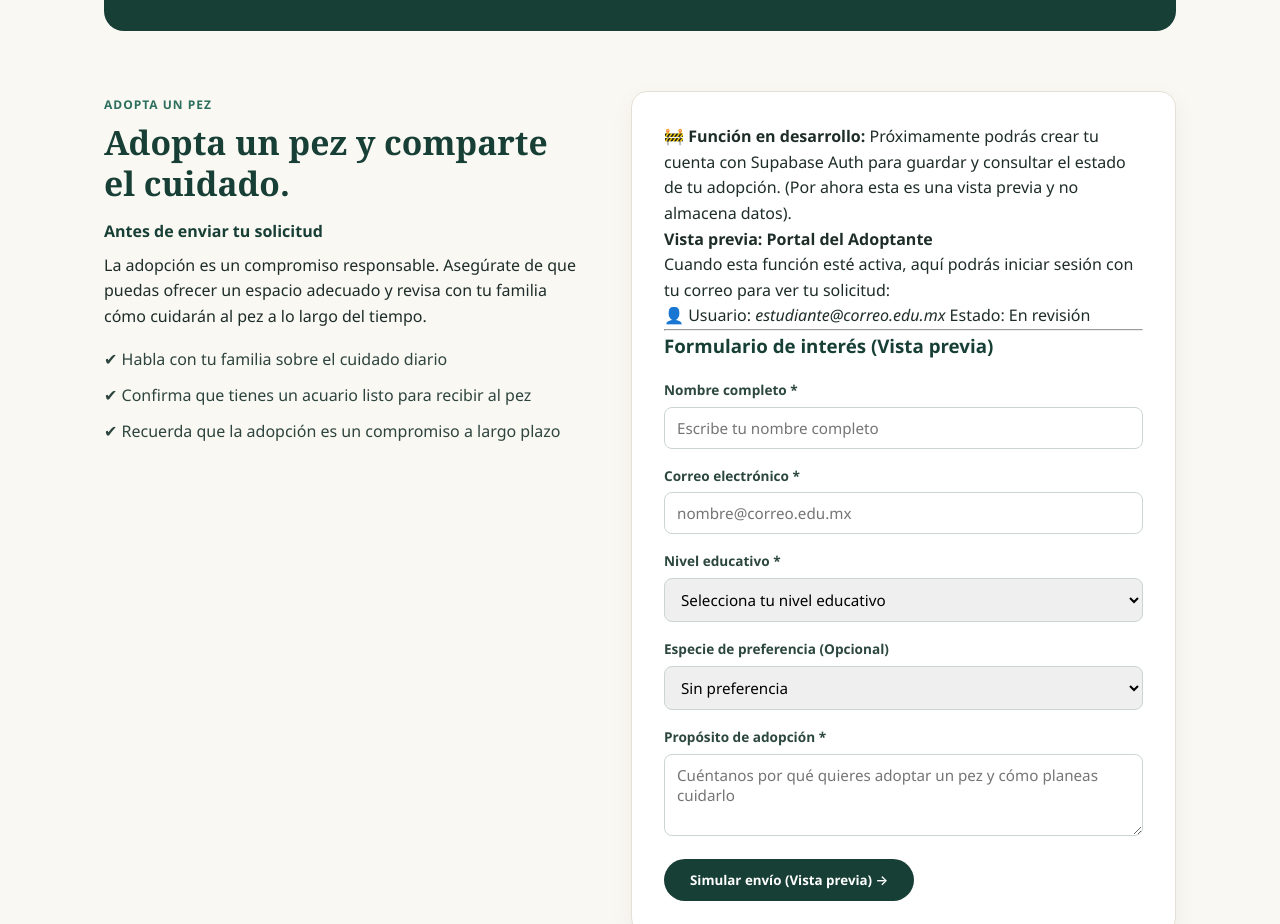
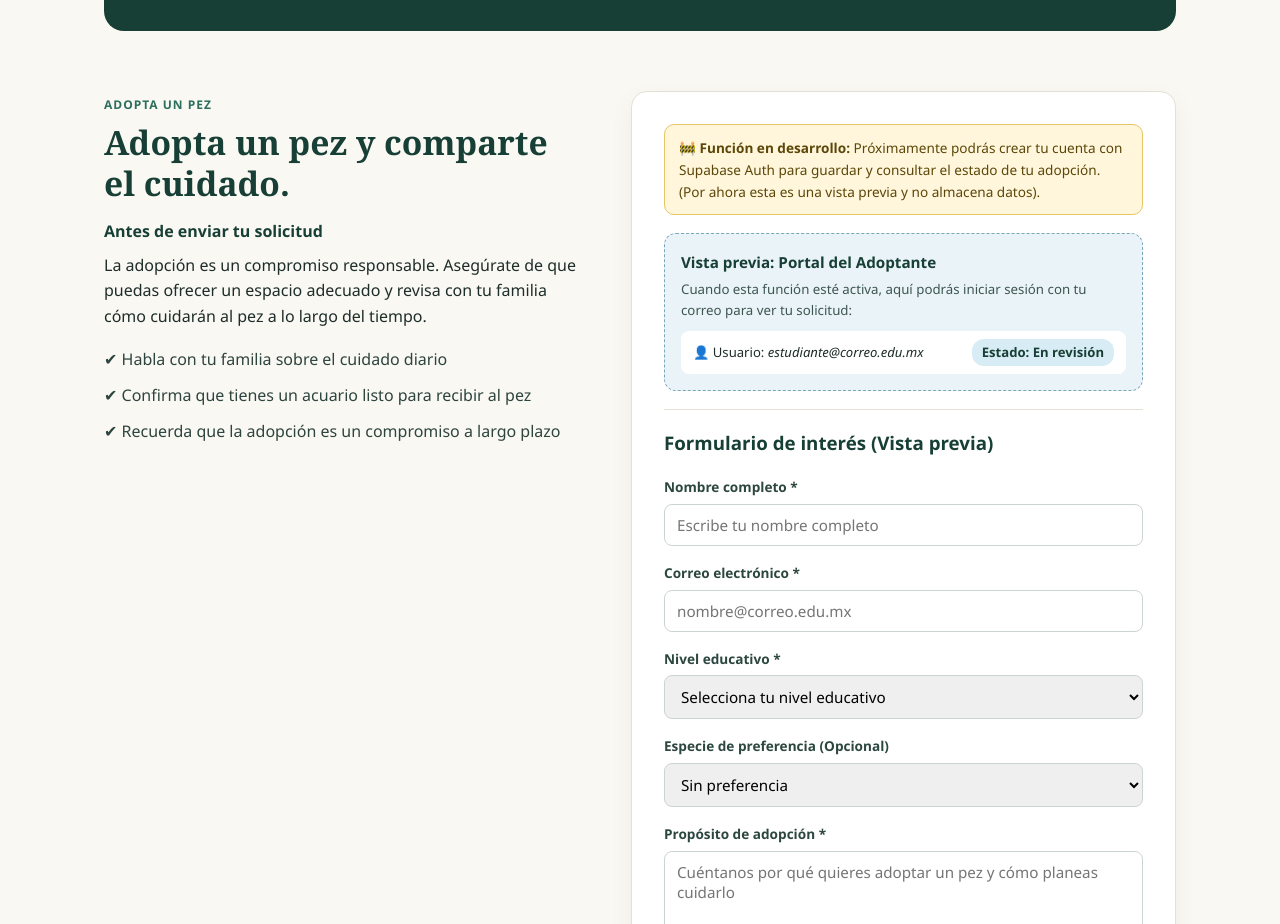
Before and after one commit to majoperegrinaa2-png/ACUAPONIA, a plain HTML site: page index.html in a window 1280 px wide. Shown: the part 3360-4284 px from the top of the page. Drawn offline with Linux system fonts and the light colour scheme.

Commit message:
Update style.css

```diff
--- a/style.css
+++ b/style.css
@@ -448,6 +448,63 @@ h2 {
     border-radius: 8px;
 }
 
+/* Estilos Tarea 5: Vista previa y función en desarrollo */
+.banner-desarrollo {
+    background-color: #fff6db;
+    border: 1px solid #e6c665;
+    color: #5c4709;
+    padding: 12px 14px;
+    border-radius: 10px;
+    font-size: 0.85rem;
+    margin-bottom: 18px;
+}
+
+.vista-previa-cuenta {
+    background-color: #EAF3F8;
+    border: 1px dashed #7ba7bc;
+    padding: 16px;
+    border-radius: 12px;
+    margin-bottom: 18px;
+}
+
+.vista-previa-cuenta h4 {
+    color: #173F35;
+    margin-bottom: 4px;
+    font-size: 0.95rem;
+}
+
+.vista-previa-cuenta p {
+    font-size: 0.83rem;
+    color: #3d5650;
+    margin-bottom: 10px;
+}
+
+.estado-ejemplo {
+    background: #ffffff;
+    padding: 8px 12px;
+    border-radius: 8px;
+    display: flex;
+    justify-content: space-between;
+    align-items: center;
+    font-size: 0.82rem;
+    flex-wrap: wrap;
+    gap: 8px;
+}
+
+.badge-estado {
+    background-color: #d8ecf5;
+    color: #173F35;
+    font-weight: 700;
+    padding: 3px 10px;
+    border-radius: 12px;
+}
+
+.separador-form {
+    border: none;
+    border-top: 1px solid #e4e0d5;
+    margin: 18px 0;
+}
+
 /* Pie de página */
 footer {
     background-color: #112e27;
@@ -457,7 +514,7 @@ footer {
     font-size: 0.9rem;
 }
 
-/* DISEÑO RESPONSIVO (Para probar dos anchos de pantalla en tu video) */
+/* DISEÑO RESPONSIVO (Computadora y Celular) */
 @media (max-width: 768px) {
     .contenedor-nav,
     .hero-grid,
```
